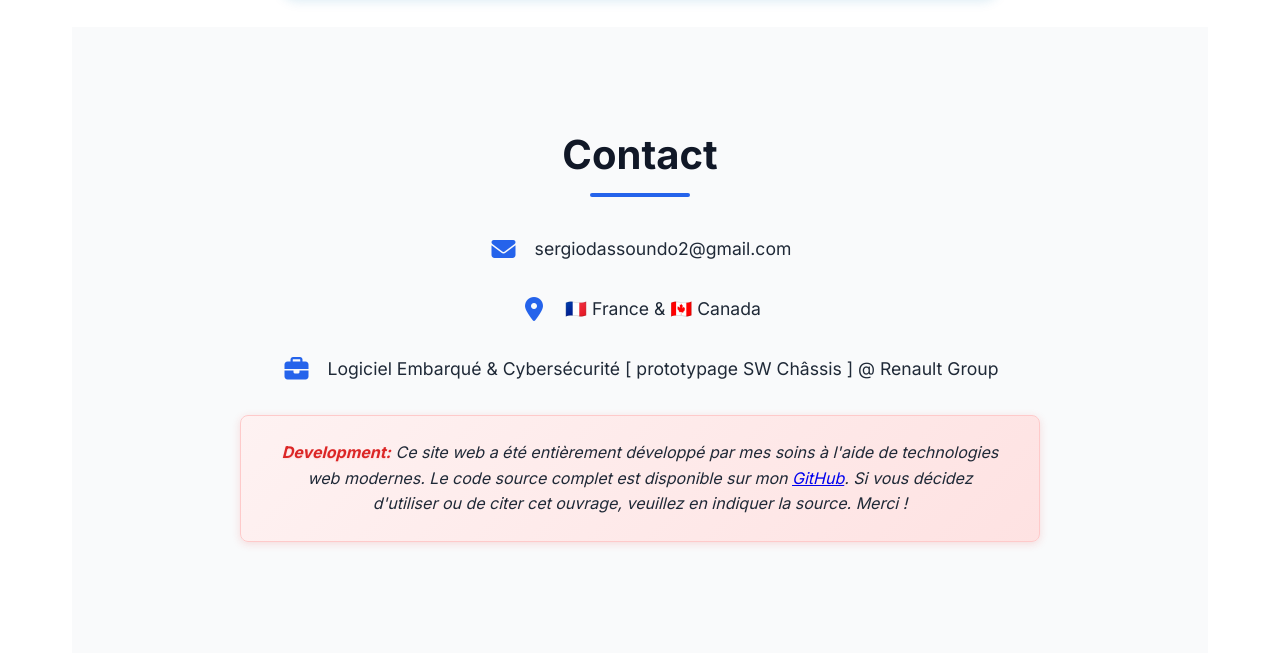
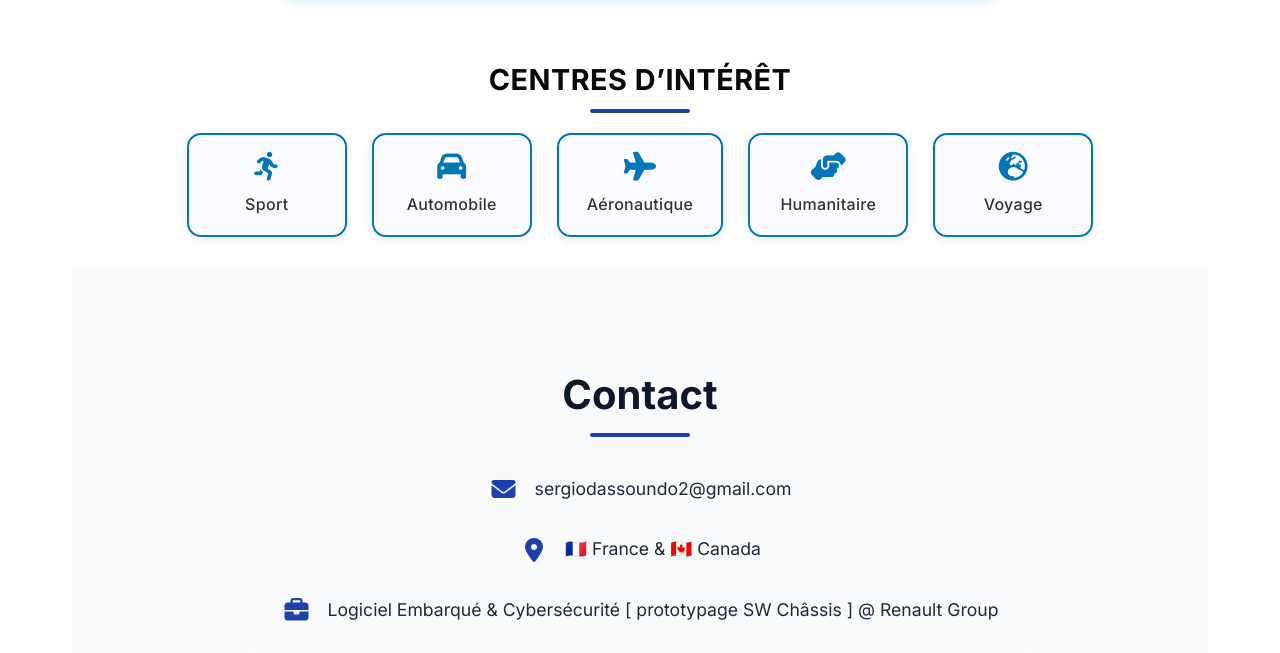
Before and after one commit to DASSOUNDO/MyWebSite, a plain HTML site: page index.html in a window 1280 px wide. Shown: the part 9752-10405 px from the top of the page. Drawn offline with nearby package versions, Linux system fonts and the light colour scheme.

Commit message:
suite ...

```diff
--- a/index.html
+++ b/index.html
@@ -1,5 +1,5 @@
 <!DOCTYPE html>
-<html lang="fr">
+<html lang="en">
 <head>
     <meta charset="UTF-8">
     <meta name="viewport" content="width=device-width, initial-scale=1.0">
@@ -889,9 +889,58 @@
 
 </section>
 
+
+
 <div class="tech-category" style="margin-bottom: 30px;">
 
             </div>
+
+
+
+
+<!-- Centres d’intérêt -->
+<section id="interets" class="interest-section">
+  <div class="container">
+    <h3 class="section-title">Centres d’intérêt</h3>
+
+    <div class="interest-grid">
+
+      <div class="interest-item">
+        <i class="fas fa-running"></i>
+        <span>Sport</span>
+      </div>
+
+      <div class="interest-item">
+        <i class="fas fa-car"></i>
+        <span>Automobile</span>
+      </div>
+
+      <div class="interest-item">
+        <i class="fas fa-plane"></i>
+        <span>Aéronautique</span>
+      </div>
+
+      <div class="interest-item">
+        <i class="fas fa-hands-helping"></i>
+        <span>Humanitaire</span>
+      </div>
+
+      <div class="interest-item">
+        <i class="fas fa-globe-europe"></i>
+        <span>Voyage</span>
+      </div>
+
+    </div>
+  </div>
+</section>
+
+
+
+<div class="tech-category" style="margin-bottom: 30px;">
+
+            </div>
+
+
 
     <!-- Contact Section -->
     <section id="contact" class="contact">
--- a/style.css
+++ b/style.css
@@ -1,17 +1,29 @@
 :root {
-    --primary-blue: #2563eb;
-    --warm-blue: #3b82f6;
-    --light-blue: #dbeafe;
-    --dark-blue: #1d4ed8;
-    --white: #ffffff;
-    --gray-50: #f9fafb;
-    --gray-100: #f3f4f6;
-    --gray-600: #4b5563;
-    --gray-800: #1f2937;
-    --gray-900: #111827;
-    --shadow: rgba(0, 0, 0, 0.1);
-    --transition: all 0.3s ease;
-}
+  /* --- Couleurs principales --- */
+  --primary-blue: #1e40af;    /* Bleu principal profond et pro */
+  --warm-blue: #2563eb;       /* Bleu vif pour les accents et liens */
+  --light-blue: #e0f2fe;      /* Bleu très clair, fond doux */
+  --dark-blue: #0f172a;       /* Bleu nuit, idéal pour titres sombres */
+
+  /* --- Couleurs neutres --- */
+  --white: #ffffff;
+  --gray-50: #f8fafc;         /* Fond clair neutre */
+  --gray-100: #f1f5f9;        /* Lignes et cartes claires */
+  --gray-300: #d1d5db;
+  --gray-600: #475569;        /* Texte secondaire */
+  --gray-800: #1e293b;        /* Texte principal */
+  --gray-900: #0f172a;        /* Très foncé, contrasté */
+
+  /* --- Accents complémentaires --- */
+  --accent-green: #10b981;    /* Pour validation, réussite */
+  --accent-orange: #f59e0b;   /* Pour mise en valeur douce */
+  --accent-red: #ef4444;      /* Pour erreurs ou attention */
+
+  /* --- Ombres et transitions --- */
+  --shadow: rgba(15, 23, 42, 0.1);
+  --transition: all 0.3s ease;
+}
+
 
 * {
     margin: 0;
@@ -3331,3 +3343,78 @@ body {
     margin-bottom: 10px;
   }
 }
+
+
+
+
+
+/* --- Section Centres d’intérêt --- */
+.interest-section {
+  margin-top: 60px;
+  text-align: center;
+}
+
+.interest-section .section-title {
+  font-size: 1.8rem;
+  font-weight: 700;
+  margin-bottom: 30px;
+  text-transform: uppercase;
+  letter-spacing: 0.5px;
+  color: #0a0a0a;
+}
+
+/* --- Grille des centres d’intérêt --- */
+.interest-grid {
+  display: flex;
+  flex-wrap: wrap;
+  justify-content: center;
+  gap: 25px;
+}
+
+/* --- Carte individuelle --- */
+.interest-item {
+  background: #f9fbff;
+  border: 2px solid #0077b6;
+  border-radius: 14px;
+  padding: 18px 28px;
+  min-width: 160px;
+  display: flex;
+  flex-direction: column;
+  align-items: center;
+  justify-content: center;
+  box-shadow: 0 3px 10px rgba(0, 0, 0, 0.08);
+  transition: all 0.3s ease;
+}
+
+.interest-item:hover {
+  background: #eef6ff;
+  transform: translateY(-6px);
+  box-shadow: 0 8px 20px rgba(0, 119, 182, 0.25);
+}
+
+/* --- Icônes --- */
+.interest-item i {
+  font-size: 1.8rem;
+  color: #0077b6;
+  margin-bottom: 10px;
+}
+
+/* --- Texte --- */
+.interest-item span {
+  font-size: 1rem;
+  color: #333;
+  font-weight: 500;
+  letter-spacing: 0.3px;
+}
+
+/* --- Responsive --- */
+@media (max-width: 768px) {
+  .interest-item {
+    min-width: 130px;
+    padding: 15px 22px;
+  }
+
+  .interest-item i {
+    font-size: 1.5rem;
+  }
+}
```
Lines whose indentation alone changed are shown as unchanged.
